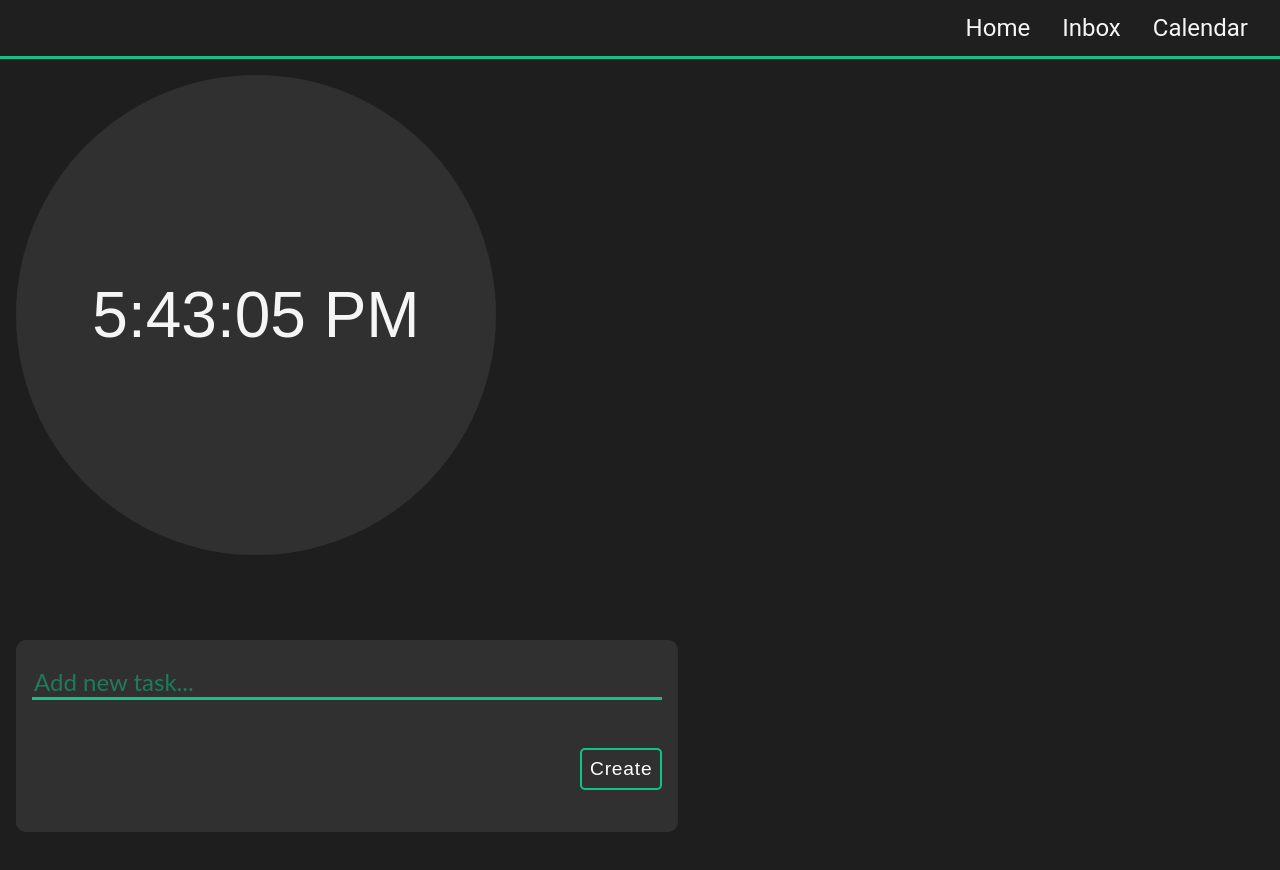
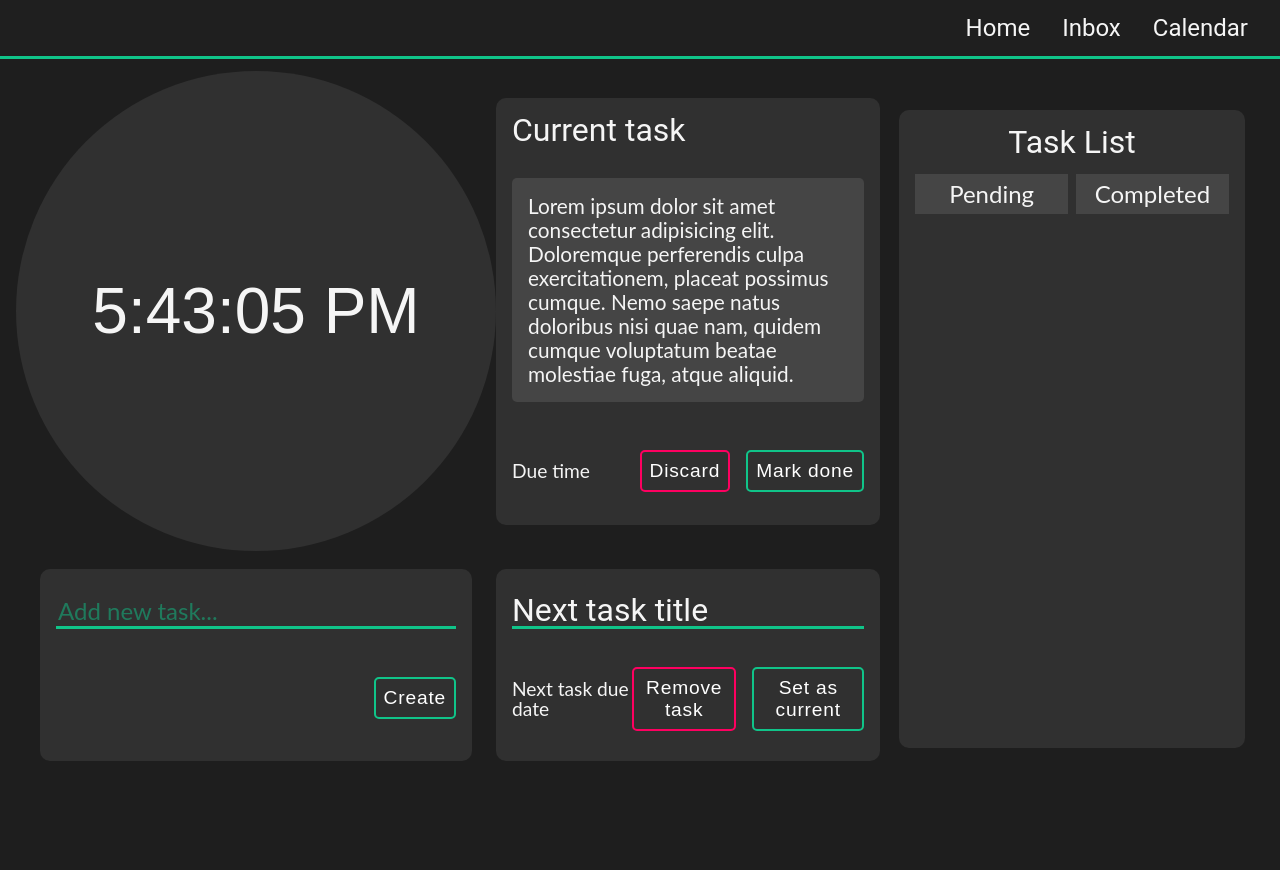
Before and after one commit to Clash2453/Dashboard, a Vue app: page / in a window 1280 px wide. Shown: the top 870 px of the page. After the commit the page ends 800 px from the top, so only its background shows below. Built offline with nearby package versions, Linux system fonts and the light colour scheme.

Commit message:
Place the new components in the homeview

```diff
--- a/src/views/HomeView.vue
+++ b/src/views/HomeView.vue
@@ -1,28 +1,47 @@
 <script>
 import CreateTask from "../components/CreateTaskComponent.vue";
 import ClockComponent from "../components/ClockComponent.vue";
-export default { components: { CreateTask, ClockComponent } };
+import CurrentTaskComponent from "../components/CurrentTaskComponent.vue";
+import NextTaskComponent from "../components/NextTaskComponent.vue";
+import TaskListComponent from "../components/TaskListComponent.vue";
+export default {
+  components: {
+    CreateTask,
+    ClockComponent,
+    CurrentTaskComponent,
+    NextTaskComponent,
+    TaskListComponent,
+  },
+};
 </script>
 
 <template>
   <div class="home-container">
-    <div id="create-task">
+    <div class="component-container" id="create-task">
       <CreateTask></CreateTask>
     </div>
-    <div id="clock">
+    <div class="component-container" id="clock">
       <ClockComponent></ClockComponent>
     </div>
-    <div id="current-task"></div>
-    <div id="next-task"></div>
-    <div id="task-list"></div>
+    <div class="component-container" id="current-task">
+      <CurrentTaskComponent></CurrentTaskComponent>
+    </div>
+    <div class="component-container" id="next-task">
+      <NextTaskComponent></NextTaskComponent>
+    </div>
+    <div class="component-container" id="task-list">
+      <TaskListComponent></TaskListComponent>
+    </div>
   </div>
 </template>
 
 <style>
 .home-container {
   width: 100%;
-  height: 100vh;
+  height: calc(100vh - (60px + 2rem));
   display: grid;
+  grid-template-columns: 1fr 1fr 1fr;
+  grid-template-rows: 1fr 1fr 1fr;
   grid-template-areas:
     "clock current-task task-list"
     "clock current-task task-list"
```
